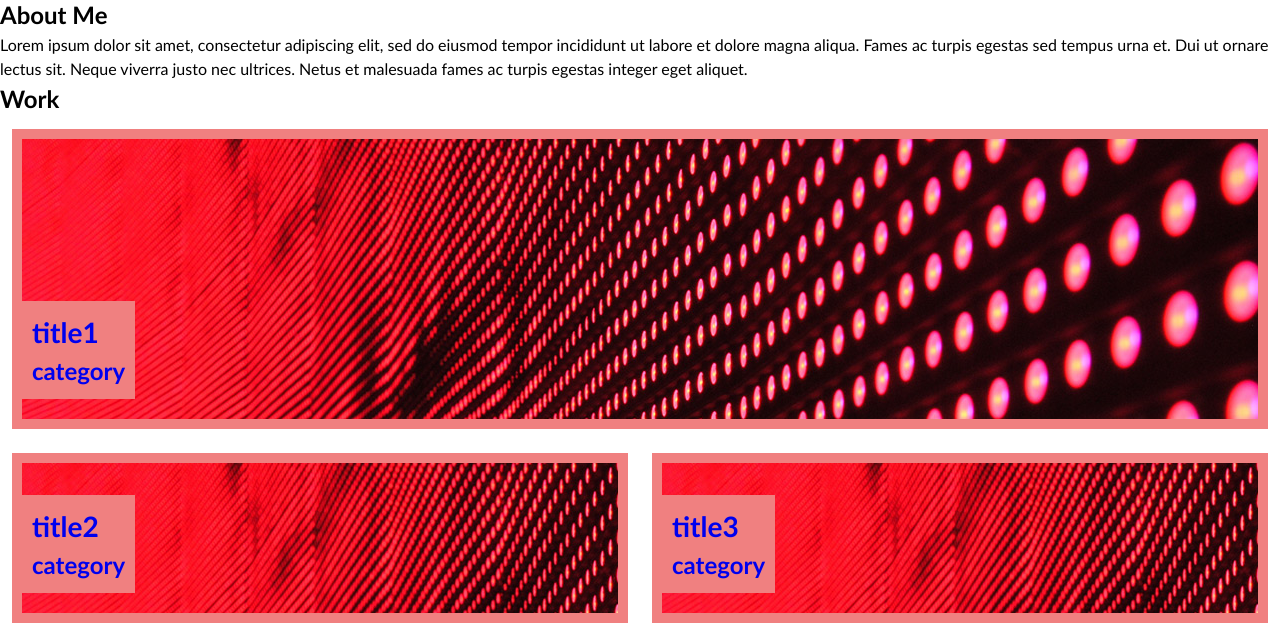
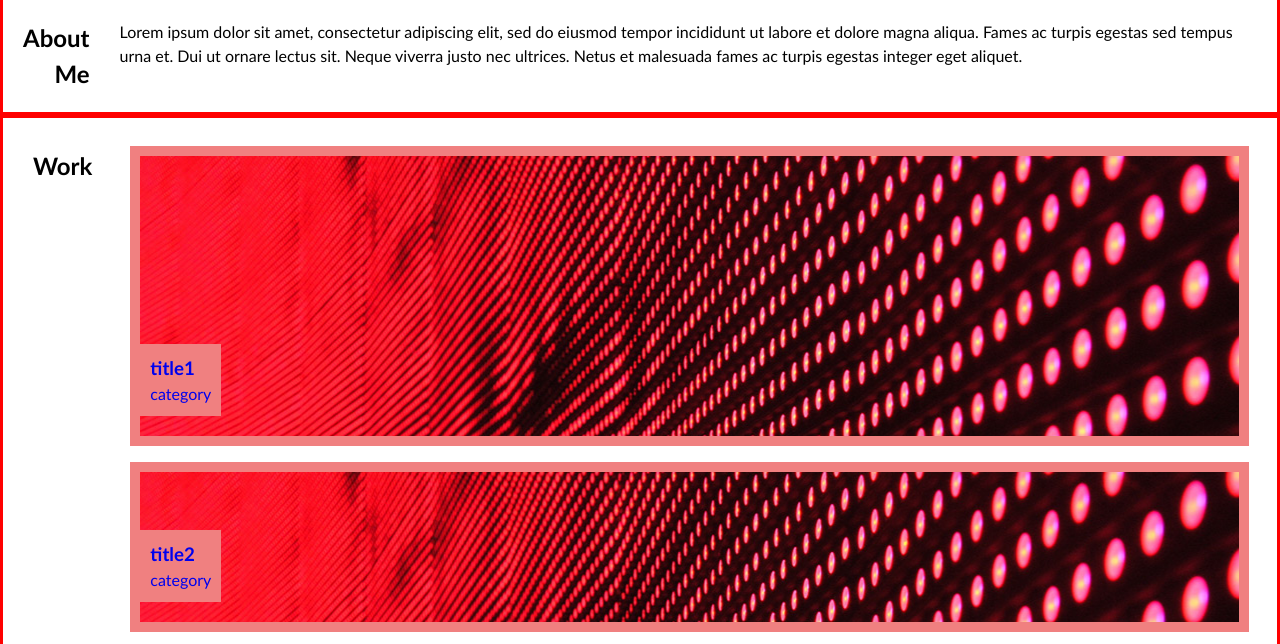
Before and after one commit to 44-khowell/mod2-challange, a plain HTML site: page index.html in a window 1280 px wide. Shown: the part 87-731 px from the top of the page. Drawn offline with Linux system fonts and the light colour scheme.

Commit message:
html n css Work profile - Grid effect applied

```diff
--- a/css/style.css
+++ b/css/style.css
@@ -51,7 +51,18 @@ p {
   flex-direction: row;
   justify-content: center;
   flex-wrap: wrap;
+  padding: 10px;
+  border: 3px solid red;
 }
+
+/* Targetting - Work and x5 cards to create Grid effect */
+.flex > flex-Work1 {
+  flex: 1 1 60%;
+}
+.flex > .flex-Work2 {
+  flex: 1 1 40%;
+}
+
 /* Targeting flex-items for the x5 place holders */
 .flex-item {
   display: flex;
@@ -74,7 +85,57 @@ p {
   padding: 10px;
 }
 
+.flex-Work1 {
+  display: flex;
+  flex-direction: column;
+  padding: 20px;
+  padding-right: 20px;
+ /* border: 2px solid green;*/
+}
 
+.flex-Work2 {
+  display: flex;
+  flex-direction: column;
+  padding: 10px;
+  /*border: 2px solid blue;*/
+}
+/* flex-item - end */
+
+
+/* Targeting - About me place holder to create framework */
+.flex-AboutMe {
+  display: flex;
+  flex-direction: row;
+  justify-content: end;
+  padding: 10px;
+  border: 3px solid red;
+}
+
+.flex-aboutChild1 {
+  direction: rtl;              /* algin text left to right */
+  text-align: start;
+  padding: 10px;
+  padding-right: 20px;
+  /* border: 2px solid green;*/
+}
+
+.v-line {
+  display: flex;
+  border-left: 6px solid black;
+  height: 90px;
+  position: absolute;
+  left: 8.5%;
+  margin-left: 4px;
+  top: 86.5px;
+}
+
+.flex-aboutChild2 {
+  align-items: center;
+  padding: 10px;
+  /* border: 2px solid blue;*/
+}
+
+/* About me - end */
 
 /* media queries - screen resolution code */
 
@@ -86,4 +147,11 @@ p {
   .flex-item:first-child {
     min-height: 150px;
   }
+   /* Apply above to "About me" */
+  .flex-aboutChild1:first-child {
+    min-height: 150px;
+  }
+  .v-line {
+    flex-basis: 100%;
+  }
 }
--- a/index.html
+++ b/index.html
@@ -14,6 +14,8 @@
   <header>
     <h1>Keith Howell</h1>
     <nav>
+
+
     </nav>
   </header>
 
@@ -28,20 +30,30 @@
     <!-- about me -->
     <section class="page-section" id="about">
       <div class="flex-AboutMe">
+        <div class="flex-aboutChild1">
           <h2>About Me</h2>
+        </div>
+        <div class="flex-aboutChild2">
           <p> Lorem ipsum dolor sit amet, consectetur adipiscing elit, sed do eiusmod tempor
               incididunt ut labore et dolore magna aliqua. Fames ac turpis egestas sed tempus urna et.
               Dui ut ornare lectus sit. Neque viverra justo nec ultrices. Netus et malesuada fames
               ac turpis egestas integer eget aliquet.
           </p>
        </div>
+      </div>
     </section>
 
     <!-- portfolio container -->
     <section class="page-section" id="work">
-      <h2>Work</h>
+
       <!-- Support div with flex feature to manage grid -->
+      <!--Place holder for Work flex-item -->
       <div class="flex">
+        <div class="flex-Work1">
+          <h2>Work</h2>
+        </div>
+
+        <div class="flex-Work2">
         <!-- Main Place holder for all x5 cards-->
         <!-- first card -->
         <a href="#" class="proj1 flex-item">
@@ -79,6 +91,7 @@
           </div>
         </a>
       </div>
+      </div>
     </section>
 
     <!-- contact -->
```
Lines whose indentation alone changed are shown as unchanged.
